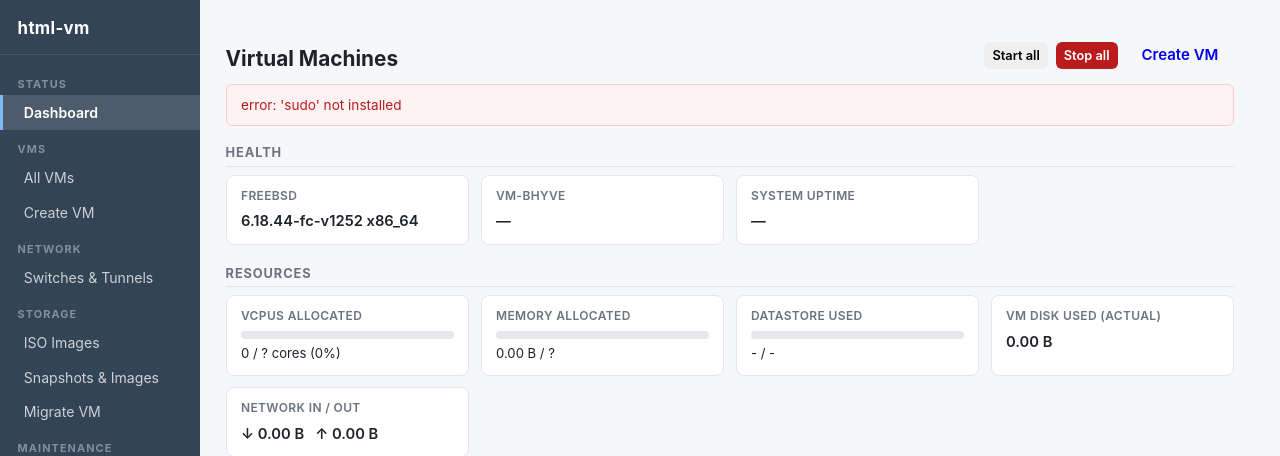
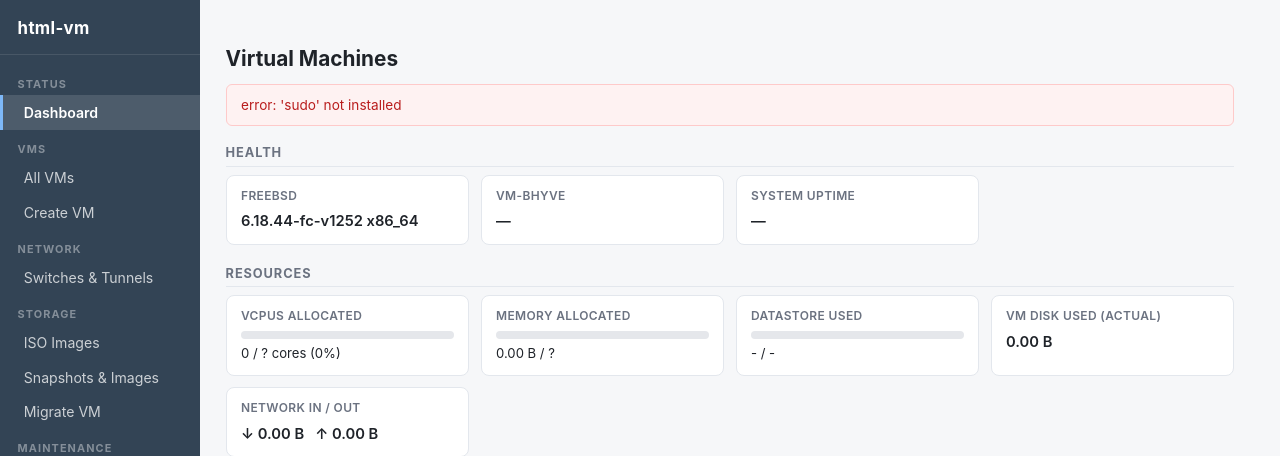
Before and after one commit to failedrequest/html-vm, a Flask app: page / in a window 1280 px wide. Shown: the top 456 px of the page. Run offline with Flask 3, Linux system fonts and the light colour scheme; the visitor is signed in with stand-in values (Sample User, id 1).

Commit message:
dashboard: remove Start all, Stop all, Create VM buttons from header

```diff
--- a/templates/dashboard.html
+++ b/templates/dashboard.html
@@ -3,19 +3,6 @@
 {% block content %}
 <div class="headrow">
   <h1>Virtual Machines</h1>
-  <div style="display:flex;gap:.5rem;align-items:center">
-    <form method="post" action="{{ url_for('vms_startall') }}" class="inline"
-          onsubmit="return confirm('Start all autostart VMs?')">
-      <input type="hidden" name="csrf_token" value="{{ csrf_token() }}">
-      <button type="submit" class="small">Start all</button>
-    </form>
-    <form method="post" action="{{ url_for('vms_stopall') }}" class="inline"
-          onsubmit="return confirm('Stop all running VMs?')">
-      <input type="hidden" name="csrf_token" value="{{ csrf_token() }}">
-      <button type="submit" class="small danger">Stop all</button>
-    </form>
-    <a href="{{ url_for('vm_create') }}" class="button">Create VM</a>
-  </div>
 </div>
 
 {% if vm_error %}<div class="flash error">{{ vm_error }}</div>{% endif %}
```
